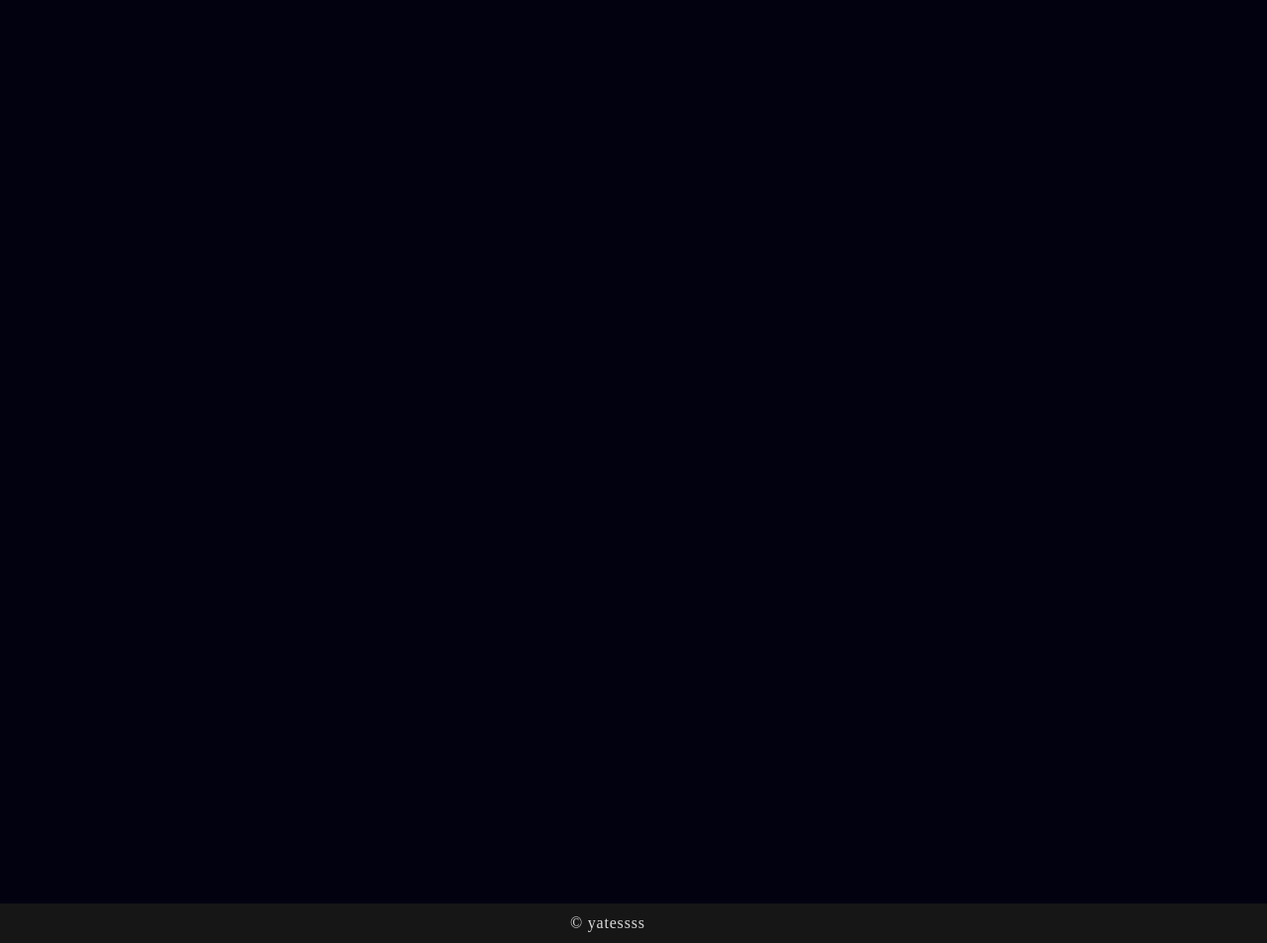
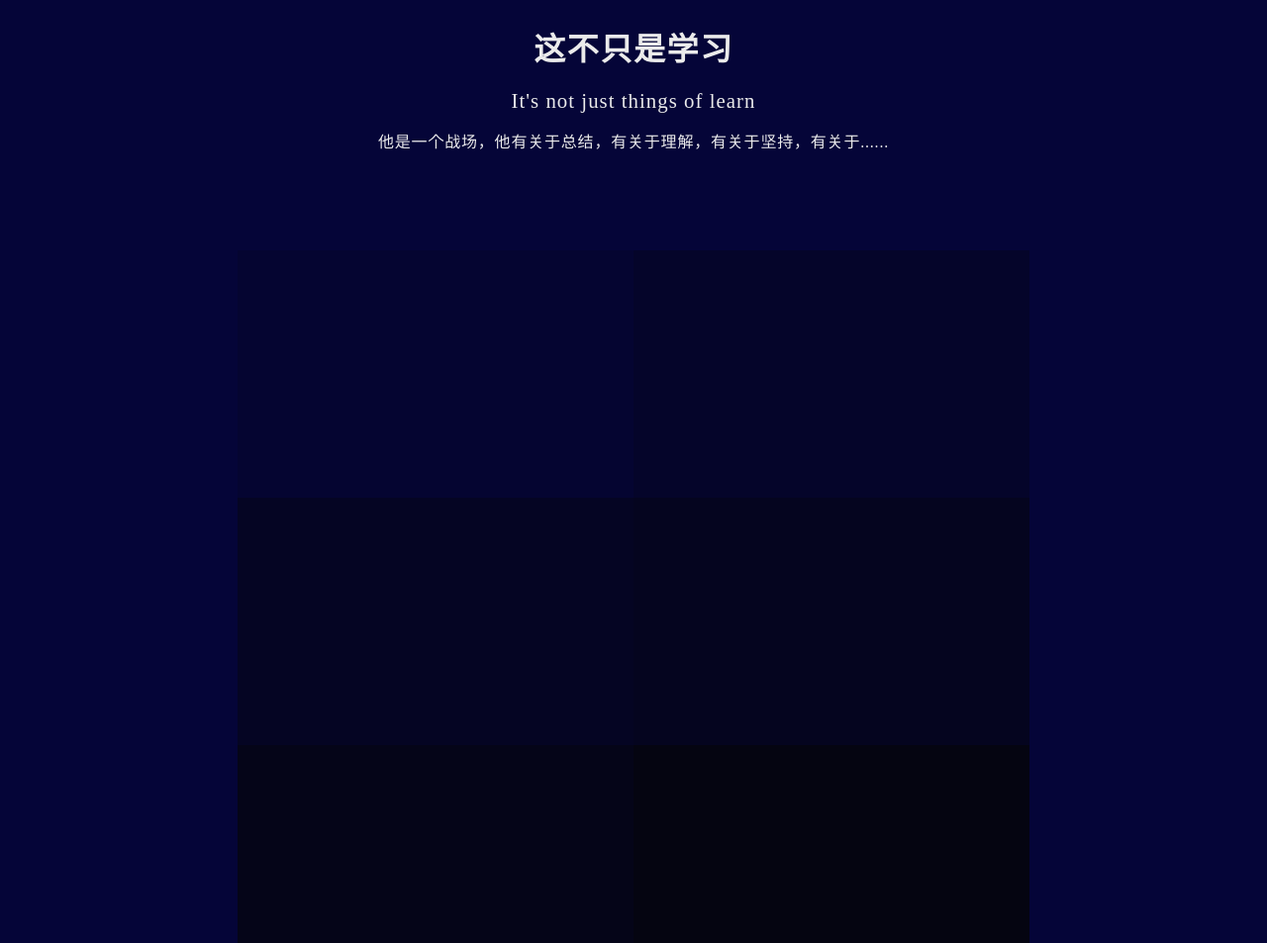
Before and after one commit to MountGao/yatessss.github.io, a plain HTML site: page demo/全屏滚动/study page/studyPage.html in a window 1280 px wide. Shown: the part 1847-2800 px from the top of the page at 99% size. Drawn offline with nearby package versions, Linux system fonts and the light colour scheme.

Commit message:
主页修改 homepage update
添加了跳转页面的雏形
Add the jump page 1.1 version

```diff
--- a/demo/全屏滚动/study page/studyPage.css
+++ b/demo/全屏滚动/study page/studyPage.css
@@ -164,22 +164,18 @@
 	margin: 0 auto;
 	background: #9F040C;
 }
+/*=======================introduce-content部分=======================*/
 #introduce-content{
 	width: 100%;
 	height: 1000px;
-	background: #010107;
+	background: #01010C;
 	padding: 50px 0;
-}
-#main-content{
-	width: 100%;
-	height: 1000px;
-	background: #010110;
 }
 /*=======第一个部分内容*/
 .introduce-part1{
 	width: 100%;
 	height: 330px;
-	background: #04040A;
+	background: #040418;
 	position: relative;
 	overflow: hidden;
 }
@@ -208,7 +204,7 @@
 .introduce-part2{
 	width: 100%;
 	height: 330px;
-	background: #010107;
+	background: #01010C;
 	position: relative;
 	overflow: hidden;
 	padding: 0 50px;
@@ -241,22 +237,116 @@
 	background-size: 100% 100%;
 	/*background: red;*/
 }
+/*========================main content部分===================*/
+#main-content{
+	width: 100%;
+	height: 1150px;
+	background: #050538;
+	position: relative;
+}
+#main-content-title{
+	width: 700px;
+	height: 200px;
+	/*background: white;*/
+	position: absolute;
+	left: 50%;
+	margin: 90px 0 0 -350px;
+	text-align: center;
+	color: #EBEBEB;
+}
+#content-area{
+	width: 800px;
+	height: 750px;
+	background: white;
+	position: absolute;
+	left: 50%;
+	margin: 340px 0 0 -400px;
+}
+.area-style{
+	width: 400px;
+	height: 250px;
+	/*border: 1px solid green;*/
+}
+#content-1{
+	background: #050531;
+	position: relative;
+	top: 0;
+	left: 0;
+}
+#content-2{
+	background: #05052A;
+	position: relative;
+	top: -250px;
+	left: 400px;
+}
+#content-3{
+	background: #050523;
+	position: relative;
+	top: -250px;
+	left: 0;
+}
+#content-4{
+	background: #05051F;
+	position: relative;
+	top: -500px;
+	left: 400px;
+}
+#content-5{
+	background: #050518;
+	position: relative;
+	top: -500px;
+	left: 0px;
+}
+#content-6{
+	background: #050511;
+	position: relative;
+	top: -750px;
+	left: 400px;
+}
 /*======================脚部样式========================*/
 #footer{
-	height: 40px;
+	height: 400px;
 	width: 100%;
-	border-top: 1px solid rgba(1,1,1,0.1);
+	/*border-top: 1px solid rgba(1,1,1,0.6);*/
+	background: url(5.jpg) no-repeat center center;
+	background-size: 100% 200%;
+	position: relative;
+	/*bottom: 0;*/
+	text-align: center;
+	overflow: hidden;
+}
+#footer-cover-layer{
+	height: 400px;
+	width: 100%;
 	background: rgba(10,10,10,0.95);
-	position: relative;
-	z-index: 99;
-	bottom: 0;
-	text-align: center;
+	position: absolute;
+	z-index: 2;
 }
 #footer p{
 	color: #DBDBDB;
 	margin: 0;
 	position: absolute;
-	left: 45%;
-	top: 10px;
-
+	left: 50%;
+	bottom: 10px;
+	margin-left: -44px;
+	z-index: 3;
 }
+#footer ul{
+	padding: 0;
+	list-style: none;
+	margin: 60px;
+	color:#DBDBDB;
+	position: relative;
+	z-index: 3;
+	float: left;
+	height
+}
+#link-box{
+	width: 800px;
+	position: relative;
+	height: 170px;
+	left: 50%;
+	margin-left: -400px;
+	top: 50%;
+	margin-top: -145px;
+}
--- a/demo/全屏滚动/study page/studyPage.html
+++ b/demo/全屏滚动/study page/studyPage.html
@@ -64,9 +64,66 @@
             </div>
         </div>
         <div id="main-content">
+            <div id="main-content-title">
+                <h1>这不只是学习</h1>
+                <h2>It's not just things of learn</h2>
+                <p>他是一个战场，他有关于总结，有关于理解，有关于坚持，有关于......</p>
+            </div>
+            <div id="content-area">
+                <div class="area-style" id="content-1">
+
+                </div>
+                <div class="area-style" id="content-2">
+
+                </div>
+                <div class="area-style" id="content-3">
+
+                </div>
+                <div class="area-style" id="content-4">
+
+                </div>
+                <div class="area-style" id="content-5">
+
+                </div>
+                <div class="area-style" id="content-6">
+
+                </div>
+            </div>
         </div>
     </div>
-    <div id="footer"><p>© yatessss</p></div>
+    <div id="footer">
+        <div id="footer-cover-layer"></div>
+        <div id="link-box">
+            <ul id="footer-ul-1">
+            <li>链接</li>
+            <li>Gao Dashang List</li>
+            <li>Gao Dashang List</li>
+            <li>Gao Dashang List</li>
+            <li>Gao Dashang List</li>
+            <li>Gao Dashang List</li>
+            <li>Gao Dashang List</li>
+        </ul>
+        <ul id="footer-ul-2">
+            <li>链接</li>
+            <li>Gao Dashang List</li>
+            <li>Gao Dashang List</li>
+            <li>Gao Dashang List</li>
+            <li>Gao Dashang List</li>
+            <li>Gao Dashang List</li>
+            <li>Gao Dashang List</li>
+        </ul>
+        <ul id="footer-ul-3">
+            <li>链接</li>
+            <li>Gao Dashang List</li>
+            <li>Gao Dashang List</li>
+            <li>Gao Dashang List</li>
+            <li>Gao Dashang List</li>
+            <li>Gao Dashang List</li>
+            <li>Gao Dashang List</li>
+        </ul>
+        </div>
+        <p>© yatessss</p>
+    </div>
 </div>
 <script type="text/javascript" src="https://cdn.bootcss.com/jquery/2.1.4/jquery.js"></script>
 <script type="text/javascript" src="studyPage.js"></script>
```
Also changed, not shown: demo/全屏滚动/css/fullpage.css (+5 -2 lines), demo/全屏滚动/study page/5.jpg (added).
